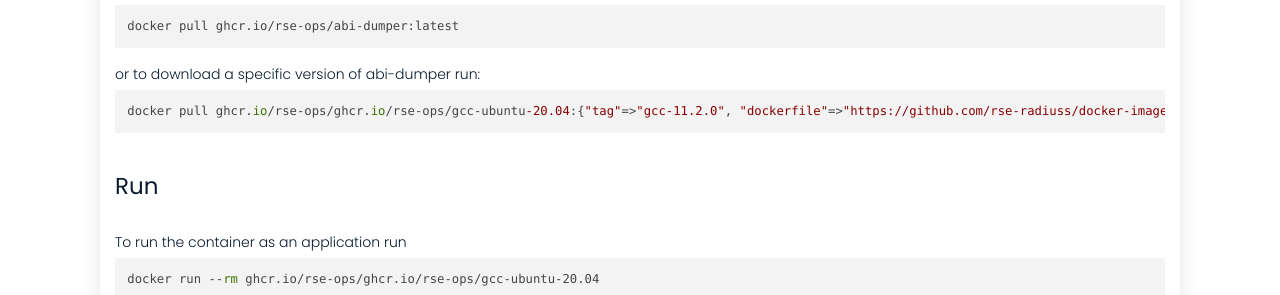
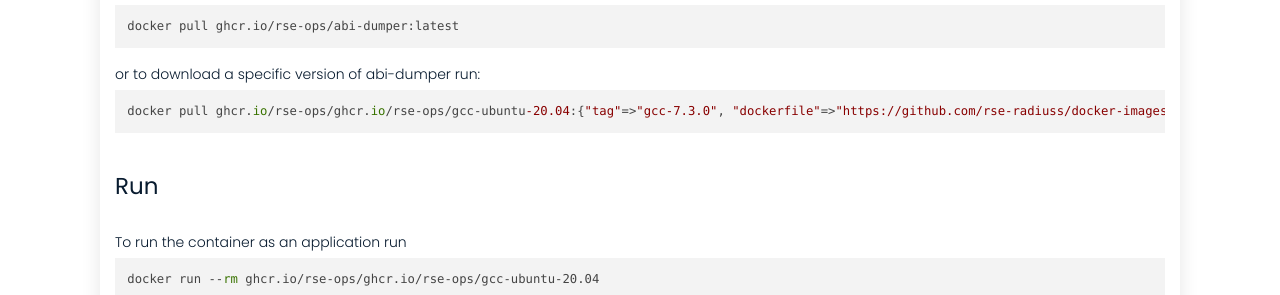
Before and after one commit to rse-ops/docker-images, a Jekyll site: the page built from _library/ghcr.io-rse-ops-gcc-ubuntu-20.04.md, in a window 1280 px wide and 1002 px high. Shown: the part 520-815 px from the top of the window. Built offline with Jekyll 4.4.1, drawn with Linux system fonts in a browser that asks for light colours; nearby versions of some CDN libraries.

Commit message:
Automated push to update library 2021-10-15

```diff
--- a/_library/ghcr.io-rse-ops-gcc-ubuntu-20.04.md
+++ b/_library/ghcr.io-rse-ops-gcc-ubuntu-20.04.md
@@ -1,14 +1,11 @@
 ---
 layout: container
 name: ghcr.io/rse-ops/gcc-ubuntu-20.04
-updated_at: 2021-10-15 20:44:58.378360
+updated_at: 2021-10-15 20:48:17.605999
 
 
 container_url: https://github.com/orgs/rse-radiuss/packages/container/package/gcc-ubuntu-20.04
 versions:
- - tag: gcc-11.2.0
-   dockerfile: https://github.com/rse-radiuss/docker-images/blob/main/ubuntu/gcc/Dockerfile
-   manifest: https://crane.ggcr.dev/manifest/ghcr.io/rse-ops/gcc-ubuntu-20.04:gcc-11.2.0
  - tag: gcc-7.3.0
    dockerfile: https://github.com/rse-radiuss/docker-images/blob/main/ubuntu/gcc/Dockerfile
    manifest: https://crane.ggcr.dev/manifest/ghcr.io/rse-ops/gcc-ubuntu-20.04:gcc-7.3.0
```
Also changed, not shown: other parts of _library/ghcr.io-rse-ops-gcc-ubuntu-20.04.md (+3 -0 lines).
